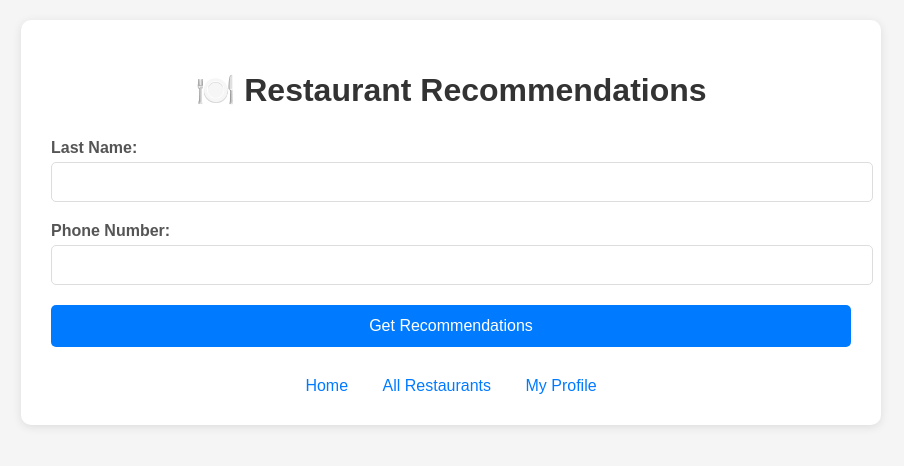
After one commit to Yukieos/4111-project-resturant-reservation, a Flask app: page /recommendations in a window 1280 px wide. The commit adds this page. Shown: the top 466 px of the page, without its empty margins (189-1093 px from the left). Run offline with Flask 3, Linux system fonts and the light colour scheme; parts of the project's set-up code (start-up, migrations or seed data) failed here and were passed over.

Commit message:
add recommendation system for users into the reservation system

```diff
--- a/server.py
+++ b/server.py
@@ -2,8 +2,16 @@ import os
 from sqlalchemy import create_engine
 from sqlalchemy.sql import text
 from sqlalchemy.pool import NullPool
-from flask import Flask, request, render_template, g, redirect
+from flask import Flask, request, render_template, g, redirect, jsonify
 import logging
+import pandas as pd
+import numpy as np
+from collections import defaultdict
+import random
+from sklearn.preprocessing import LabelEncoder
+from sklearn.metrics.pairwise import cosine_similarity
+from geopy.distance import geodesic
+import requests
 
 # Set up logging
 logging.basicConfig(level=logging.DEBUG)
@@ -179,6 +187,185 @@ def search():
 
 	return render_template("search.html")
 
+def build_transition_matrix(cuisines):
+	transition_matrix = defaultdict(lambda: defaultdict(int))
+	for i in range(len(cuisines) - 1):
+		current = cuisines[i]
+		next_cuisine = cuisines[i + 1]
+		transition_matrix[current][next_cuisine] += 1
+
+	for current in transition_matrix:
+		total = sum(transition_matrix[current].values())
+		for next_cuisine in transition_matrix[current]:
+			transition_matrix[current][next_cuisine] /= total
+
+	return transition_matrix
+
+def predict_next_cuisine(current_cuisine, transition_matrix):
+	if current_cuisine not in transition_matrix:
+		return None
+	next_cuisines = list(transition_matrix[current_cuisine].keys())
+	probabilities = list(transition_matrix[current_cuisine].values())
+	next_cuisine = random.choices(next_cuisines, probabilities)[0]
+	return next_cuisine
+
+def haversine_distance(lat1, lon1, lat2, lon2):
+	if lat1 is None or lon1 is None or lat2 is None or lon2 is None:
+		return float('inf')
+	coords_1 = (lat1, lon1)
+	coords_2 = (lat2, lon2)
+	return geodesic(coords_1, coords_2).meters
+
+def get_user_recommendations(user_id):
+	history_query = """
+	SELECT r.Category, res.Restaurant_ID, res.Restaurant_name, r.Price_range
+	FROM Reservation res
+	JOIN Restaurant r ON res.Restaurant_ID = r.Restaurant_ID
+	WHERE res.User_ID = :user_id
+	ORDER BY res.Date DESC, res.Time DESC
+	"""
+
+	user_history = []
+	for row in g.conn.execute(text(history_query), {'user_id': user_id}):
+		user_history.append(dict(row._mapping))
+
+	if not user_history:
+		return None, "No reservation history found for this user"
+
+	visited_cuisines = [visit['category'] for visit in user_history if visit['category']]
+
+	if len(visited_cuisines) < 2:
+		cuisine_counts = defaultdict(int)
+		for cuisine in visited_cuisines:
+			cuisine_counts[cuisine] += 1
+		predicted_cuisine = max(cuisine_counts.keys(), key=lambda k: cuisine_counts[k])
+	else:
+		transition_matrix = build_transition_matrix(visited_cuisines)
+		last_cuisine = visited_cuisines[-1]
+		predicted_cuisine = predict_next_cuisine(last_cuisine, transition_matrix)
+
+		if predicted_cuisine is None:
+			cuisine_counts = defaultdict(int)
+			for cuisine in visited_cuisines:
+				cuisine_counts[cuisine] += 1
+			predicted_cuisine = max(cuisine_counts.keys(), key=lambda k: cuisine_counts[k])
+
+	all_restaurants_query = """
+	SELECT r.Restaurant_ID, r.Restaurant_name, r.Price_range, r.Category,
+	       AVG(rev.Rating) as avg_rating
+	FROM Restaurant r
+	LEFT JOIN Review rev ON r.Restaurant_ID = rev.Restaurant_ID
+	GROUP BY r.Restaurant_ID, r.Restaurant_name, r.Price_range, r.Category
+	"""
+	restaurants_data = []
+	for row in g.conn.execute(text(all_restaurants_query)):
+		restaurants_data.append(dict(row._mapping))
+	df = pd.DataFrame(restaurants_data)
+	user_visits_df = pd.DataFrame(user_history)
+
+	if df.empty:
+		return None, "No restaurants found"
+
+	visited_restaurant_ids = [visit['restaurant_id'] for visit in user_history]
+	df = df[~df['restaurant_id'].isin(visited_restaurant_ids)]
+
+	if df.empty:
+		return None, "No new restaurants to recommend"
+
+	df['cuisine_match'] = (df['category'] == predicted_cuisine).astype(int)
+
+	price_encoder = LabelEncoder()
+	all_prices = list(df['price_range'].dropna()) + list(user_visits_df['price_range'].dropna())
+	price_encoder.fit(all_prices)
+
+	df['price_encoded'] = price_encoder.transform(df['price_range'].fillna('$'))
+	user_visits_df['price_encoded'] = price_encoder.transform(user_visits_df['price_range'].fillna('$'))
+
+	user_avg_price_encoded = user_visits_df['price_encoded'].mean()
+	user_avg_price_encoded_reshaped = np.array([user_avg_price_encoded]).reshape(1, -1)
+
+	df['price_similarity'] = cosine_similarity(
+		user_avg_price_encoded_reshaped,
+		df['price_encoded'].values.reshape(-1, 1)
+	).flatten()
+
+	df['location_similarity'] = np.random.uniform(0.3, 1.0, len(df))
+
+	cuisine_weight = 0.4
+	price_weight = 0.3
+	location_weight = 0.2
+	rating_weight = 0.1
+
+	df['final_score'] = (
+		cuisine_weight * df['cuisine_match'] +
+		price_weight * df['price_similarity'] +
+		location_weight * df['location_similarity'] +
+		rating_weight * (df['avg_rating'].fillna(0) / 5.0)
+	)
+
+	top_recommendations = df.sort_values(by='final_score', ascending=False).head(5)
+
+	recommendations = []
+	for _, restaurant in top_recommendations.iterrows():
+		recommendations.append({
+			'restaurant_id': int(restaurant['restaurant_id']),
+			'name': restaurant['restaurant_name'],
+			'category': restaurant['category'],
+			'price_range': restaurant['price_range'],
+			'avg_rating': float(restaurant['avg_rating']) if restaurant['avg_rating'] else None,
+			'predicted_cuisine': predicted_cuisine,
+			'final_score': float(restaurant['final_score'])
+		})
+
+	return {
+		'user_id': user_id,
+		'predicted_next_cuisine': predicted_cuisine,
+		'recommendations': recommendations
+	}, None
+
+@app.route('/recommendations/<int:user_id>')
+def get_recommendations(user_id):
+	try:
+		result, error = get_user_recommendations(user_id)
+		if error:
+			return jsonify({"error": error}), 404
+		return jsonify(result)
+
+	except Exception as e:
+		logger.error(f"Error generating recommendations: {str(e)}")
+		logger.exception("Detailed traceback for recommendation error:")
+		return jsonify({"error": "Error generating recommendations"}), 500
+
+@app.route('/recommendations', methods=['GET', 'POST'])
+def recommendations():
+	if request.method == 'POST':
+		try:
+			last_name = request.form['last_name']
+			phone_number = request.form['phone_number']
+
+			user_query = """SELECT User_ID FROM Users WHERE Last_Name = :last_name AND Phone_Number = :phone_number"""
+			user_cursor = g.conn.execute(text(user_query), {'last_name': last_name, 'phone_number': phone_number})
+			user = user_cursor.fetchone()
+			user_cursor.close()
+
+			if not user:
+				return render_template("recommendations.html", error="User not found. Please check your last name and phone number.")
+
+			result, error = get_user_recommendations(user.user_id)
+
+			if error:
+				return render_template("recommendations.html", error=error)
+
+			return render_template("recommendations.html",
+								   recommendations=result['recommendations'],
+								   predicted_cuisine=result['predicted_next_cuisine'])
+
+		except Exception as e:
+			logger.error(f"Error in recommendations route: {str(e)}")
+			return render_template("recommendations.html", error="Error processing request")
+
+	return render_template("recommendations.html")
+
 if __name__ == "__main__":
 	import click
 
--- /dev/null
+++ b/templates/recommendations.html
@@ -0,0 +1,171 @@
+<!DOCTYPE html>
+<html lang="en">
+<head>
+    <meta charset="UTF-8">
+    <meta name="viewport" content="width=device-width, initial-scale=1.0">
+    <title>Restaurant Recommendations</title>
+    <style>
+        body {
+            font-family: Arial, sans-serif;
+            margin: 0;
+            padding: 20px;
+            background-color: #f5f5f5;
+        }
+        .container {
+            max-width: 800px;
+            margin: 0 auto;
+            background-color: white;
+            padding: 30px;
+            border-radius: 10px;
+            box-shadow: 0 2px 10px rgba(0,0,0,0.1);
+        }
+        h1 {
+            color: #333;
+            text-align: center;
+            margin-bottom: 30px;
+        }
+        .form-group {
+            margin-bottom: 20px;
+        }
+        label {
+            display: block;
+            margin-bottom: 5px;
+            font-weight: bold;
+            color: #555;
+        }
+        input[type="text"] {
+            width: 100%;
+            padding: 10px;
+            border: 1px solid #ddd;
+            border-radius: 5px;
+            font-size: 16px;
+        }
+        .btn {
+            background-color: #007bff;
+            color: white;
+            padding: 12px 30px;
+            border: none;
+            border-radius: 5px;
+            cursor: pointer;
+            font-size: 16px;
+            width: 100%;
+        }
+        .btn:hover {
+            background-color: #0056b3;
+        }
+        .error {
+            color: #d32f2f;
+            background-color: #ffebee;
+            padding: 10px;
+            border-radius: 5px;
+            margin-bottom: 20px;
+        }
+        .predictions {
+            background-color: #e3f2fd;
+            padding: 15px;
+            border-radius: 5px;
+            margin-bottom: 20px;
+        }
+        .restaurant-card {
+            border: 1px solid #ddd;
+            border-radius: 8px;
+            padding: 20px;
+            margin-bottom: 15px;
+            background-color: #f9f9f9;
+        }
+        .restaurant-name {
+            font-size: 18px;
+            font-weight: bold;
+            color: #333;
+            margin-bottom: 10px;
+        }
+        .restaurant-details {
+            color: #666;
+            margin-bottom: 5px;
+        }
+        .score {
+            background-color: #4caf50;
+            color: white;
+            padding: 4px 8px;
+            border-radius: 3px;
+            font-size: 12px;
+        }
+        .nav-links {
+            text-align: center;
+            margin-top: 30px;
+        }
+        .nav-links a {
+            color: #007bff;
+            text-decoration: none;
+            margin: 0 15px;
+        }
+        .nav-links a:hover {
+            text-decoration: underline;
+        }
+    </style>
+</head>
+<body>
+    <div class="container">
+        <h1>🍽️ Restaurant Recommendations</h1>
+
+        {% if error %}
+            <div class="error">{{ error }}</div>
+        {% endif %}
+
+        <form method="POST">
+            <div class="form-group">
+                <label for="last_name">Last Name:</label>
+                <input type="text" id="last_name" name="last_name" required>
+            </div>
+
+            <div class="form-group">
+                <label for="phone_number">Phone Number:</label>
+                <input type="text" id="phone_number" name="phone_number" required>
+            </div>
+
+            <button type="submit" class="btn">Get Recommendations</button>
+        </form>
+
+        {% if predicted_cuisine %}
+            <div class="predictions">
+                <h3>🔮 Prediction</h3>
+                <p>Based on your dining history, we predict you might enjoy <strong>{{ predicted_cuisine }}</strong> cuisine next!</p>
+            </div>
+        {% endif %}
+
+        {% if recommendations %}
+            <h2>🌟 Recommended Restaurants</h2>
+            {% for restaurant in recommendations %}
+                <div class="restaurant-card">
+                    <div class="restaurant-name">{{ restaurant.name }}</div>
+                    <div class="restaurant-details">
+                        <strong>Category:</strong> {{ restaurant.category }}
+                    </div>
+                    <div class="restaurant-details">
+                        <strong>Price Range:</strong> {{ restaurant.price_range }}
+                    </div>
+                    {% if restaurant.avg_rating %}
+                        <div class="restaurant-details">
+                            <strong>Average Rating:</strong> {{ "%.1f"|format(restaurant.avg_rating) }}/5
+                        </div>
+                    {% endif %}
+                    <div class="restaurant-details">
+                        <strong>Match Score:</strong> <span class="score">{{ "%.2f"|format(restaurant.final_score) }}</span>
+                    </div>
+                    <div class="restaurant-details" style="margin-top: 10px;">
+                        <a href="/reservation/{{ restaurant.restaurant_id }}" style="color: #007bff; text-decoration: none;">
+                            → Make a reservation
+                        </a>
+                    </div>
+                </div>
+            {% endfor %}
+        {% endif %}
+
+        <div class="nav-links">
+            <a href="/">Home</a>
+            <a href="/restaurants">All Restaurants</a>
+            <a href="/search">My Profile</a>
+        </div>
+    </div>
+</body>
+</html>
--- a/templates/welcome.html
+++ b/templates/welcome.html
@@ -51,6 +51,7 @@
         <div class="nav-links">
             <a href="/restaurants" class="btn">View Restaurants</a>
             <a href="/search" class="btn">Search User Information</a>
+            <a href="/recommendations" class="btn">Get Recommendations</a>
         </div>
     </div>
 </body>
```
Also changed, not shown: requirements.txt (added, +9 -0 lines), README.md.
